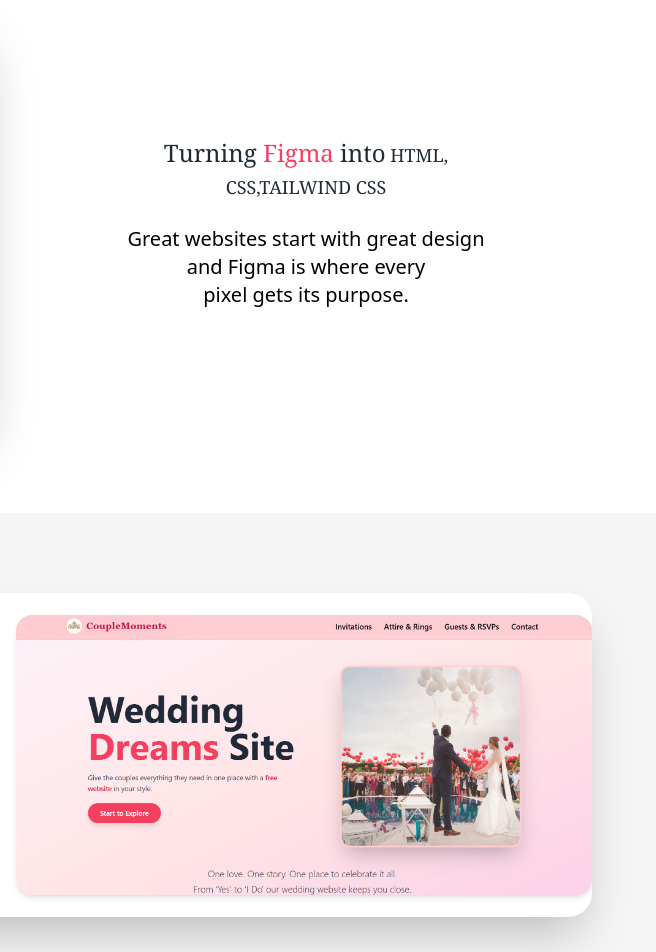
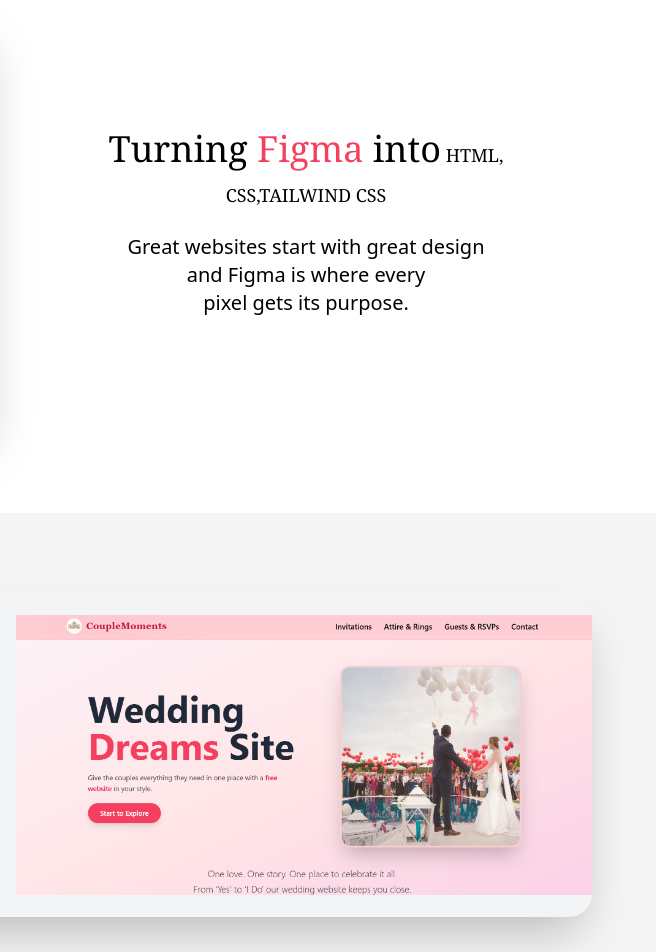
Before and after one commit to RoseM19-A/My-Portfolio, a plain HTML site: page index.html in a window 1280 px wide. Shown: the part 3300-4252 px from the top of the page, 624-1280 px from the left. Drawn offline with nearby package versions, Linux system fonts and the light colour scheme.

Commit message:
changes done

```diff
--- a/index.html
+++ b/index.html
@@ -469,7 +469,6 @@
         <h2 class="text-5xl font-serif mb-16 text-gray-800">My Skills</h2>
 
         <div class="max-w-7xl mx-auto space-y-8 px-6">
-            <!-- HTML -->
             <div class="text-left">
                 <div class="flex justify-between">
                     <span class="font-semibold text-gray-800">HTML</span>
@@ -479,8 +478,6 @@
                     <div class="bg-gradient-to-r from-rose-400 to-rose-500 h-3 rounded-full w-[95%]"></div>
                 </div>
             </div>
-
-            <!-- CSS -->
             <div class="text-left">
                 <div class="flex justify-between">
                     <span class="font-semibold text-gray-800">CSS</span>
@@ -490,8 +487,6 @@
                     <div class="bg-gradient-to-r from-pink-400 to-pink-500 h-3 rounded-full w-[90%]"></div>
                 </div>
             </div>
-
-            <!-- JavaScript -->
             <div class="text-left">
                 <div class="flex justify-between">
                     <span class="font-semibold text-gray-800">JavaScript</span>
@@ -501,8 +496,6 @@
                     <div class="bg-gradient-to-r from-yellow-400 to-yellow-500 h-3 rounded-full w-[80%]"></div>
                 </div>
             </div>
-
-            <!-- Bootstrap -->
             <div class="text-left">
                 <div class="flex justify-between">
                     <span class="font-semibold text-gray-800">Bootstrap</span>
@@ -512,7 +505,6 @@
                     <div class="bg-gradient-to-r from-purple-400 to-purple-500 h-3 rounded-full w-[85%]"></div>
                 </div>
             </div>
-            <!-- Tailwind -->
             <div class="text-left">
                 <div class="flex justify-between">
                     <span class="font-semibold text-gray-800">Tailwind CSS</span>
@@ -522,8 +514,6 @@
                     <div class="bg-gradient-to-r from-sky-400 to-sky-500 h-3 rounded-full w-[90%]"></div>
                 </div>
             </div>
-
-            <!-- Figma -->
             <div class="text-left">
                 <div class="flex justify-between">
                     <span class="font-semibold text-gray-800">Figma</span>
@@ -567,7 +557,7 @@
                 </div>
             </div>
             <div class="md:w-1/2 w-full flex flex-col justify-center items-center text-center space-y-6">
-                <h2 class="text-2xl md:text-2xl font-serif text-gray-800 leading-snug">
+                <h2 class="text-4xl md:text-4xl font-serif text-black">
                     Turning <span class="text-rose-500">Figma</span> into<span class="text-lg"> HTML,<br>CSS,TAILWIND
                         CSS</span>
                 </h2>
@@ -579,7 +569,7 @@
         </div>
     </section>
     <section
-        class="max-w-6xl mx-auto my-20 flex flex-col lg:flex-row items-center bg-white rounded-3xl overflow-hidden shadow-2xl hover:shadow-rose-300/50 transition-all duration-700 p-6 sm:p-10 lg:p-0">
+        class="max-w-6xl mx-auto my-20 flex flex-col lg:flex-row items-stretch bg-gray-100 rounded-3xl overflow-hidden shadow-2xl hover:shadow-rose-300/50 transition-all duration-700 p-6 sm:p-10 lg:p-0">
         <div
             class="w-full lg:w-1/2 flex flex-col justify-center items-center text-center lg:items-start lg:text-left space-y-6 p-6 md:p-10 lg:p-14">
             <h2 class="text-3xl sm:text-4xl md:text-5xl font-serif font-bold text-gray-800 leading-tight">
@@ -591,11 +581,11 @@
             </p>
         </div>
         <div
-            class="w-full lg:w-1/2 relative flex justify-center items-center bg-gray-100 overflow-hidden rounded-2xl shadow-md">
+            class="lg:w-1/2 relative flex justify-center items-center bg-gray-100 overflow-hidden rounded-2xl lg:rounded-none">
             <img src="ss2.png" alt="Wedding Preview"
-                class=" w-full h-full object-cover transition-transform duration-700 ease-in-out hover:scale-105" />
-            <div class="absolute inset-0"></div>
+                class="w-full h-full object-cover lg:object-contain" />
         </div>
+
     </section>
     <section id="Inquiry" class="bg-white py-20 px-6 fade-up">
         <div class="max-w-6xl mx-auto grid md:grid-cols-2 gap-10 items-center">
```
